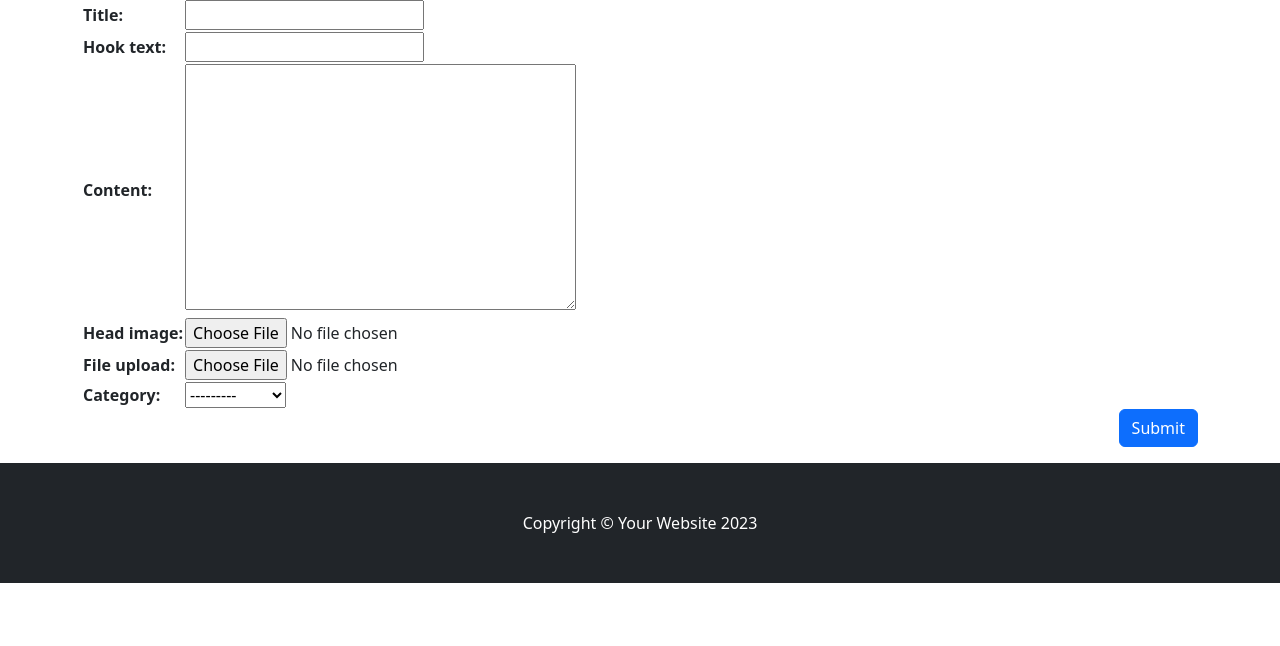
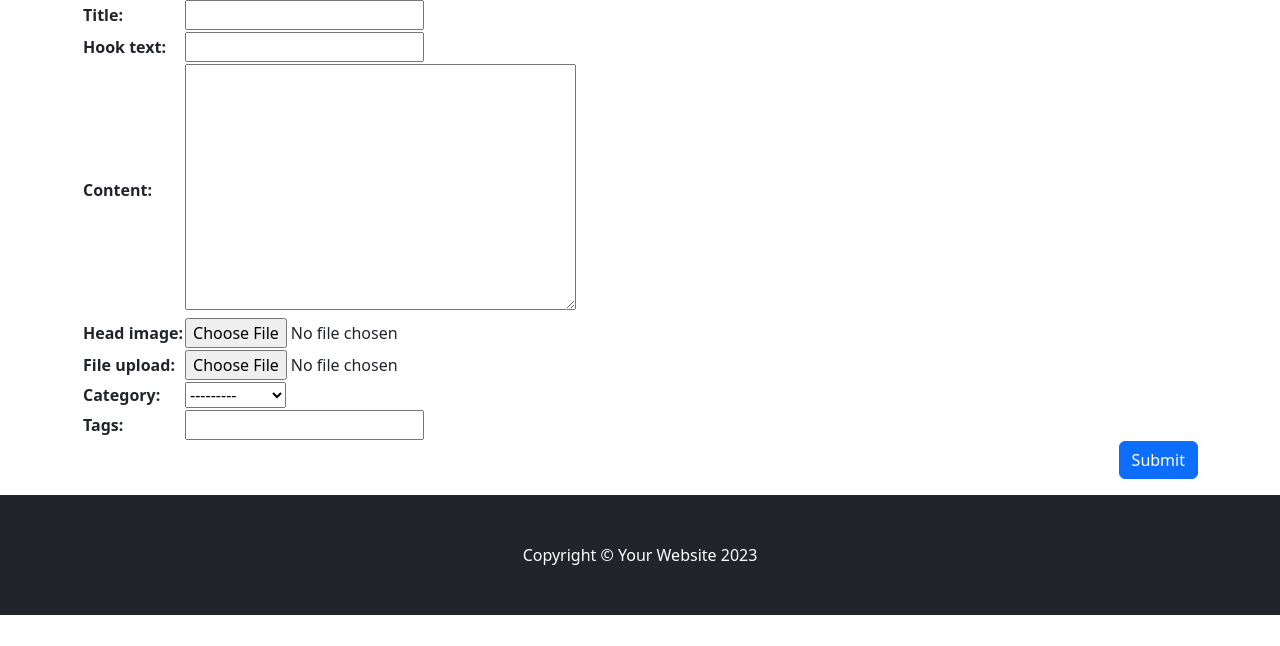
Before and after one commit to hitorry92/do_it_django_a_to_z, a Django app: page /blog/create_post/ in a window 1280 px wide. Shown: the part 154-800 px from the top of the page. Run offline with Django 4.2, Linux system fonts and the light colour scheme; a user stored in the database is signed in; data comes from the database, SQL or seed files in the repository; both versions use the stored data as it was after the commit; some libraries are stand-ins or nearby versions.

Commit message:
포스트를 작성할 때 텍스트로 태그 지정하기

```diff
--- a/blog/templates/blog/post_form.html
+++ b/blog/templates/blog/post_form.html
@@ -8,6 +8,12 @@
   <form method="post" enctype="multipart/form-data">{% csrf_token %}
     <table>
       {{ form }}
+        <tr>
+          <th>
+            <label for="id_tags_str">Tags:</label>
+          </th>
+          <td><input type="text" name="tags_str" id="id_tags_str"></td>
+        </tr>
       </table>
       <button type="submit" class="btn btn-primary float-end">Submit</button>
     </form>
--- a/blog/views.py
+++ b/blog/views.py
@@ -3,6 +3,7 @@ from .models import Post, Category, Tag
 from django.views.generic import ListView, DetailView, CreateView, UpdateView
 from django.contrib.auth.mixins import LoginRequiredMixin, UserPassesTestMixin
 from django.core.exceptions import PermissionDenied
+from django.utils.text import slugify
 
 
 class PostList(ListView):
@@ -40,7 +41,23 @@ class PostCreate(LoginRequiredMixin, UserPassesTestMixin, CreateView):
         ):
             form.instance.author = current_user
             response = super(PostCreate, self).form_valid(form)
-            return super(PostCreate, self).form_valid(form)
+
+            tags_str = self.request.POST.get("tags_str")
+            if tags_str:
+                tags_str = tags_str.strip()
+
+                tags_str = tags_str.replace(",", ";")
+                tags_list = tags_str.split(";")
+
+                for t in tags_list:
+                    t = t.strip()
+                    tag, is_tag_created = Tag.objects.get_or_create(name=t)
+                    if is_tag_created:
+                        tag.slug = slugify(t, allow_unicode=True)
+                        tag.save()
+                    self.object.tags.add(tag)
+
+            return response
 
         else:
             return redirect("/blog/")
```
Also changed, not shown: blog/tests.py (+9 -0 lines), db.sqlite3.
